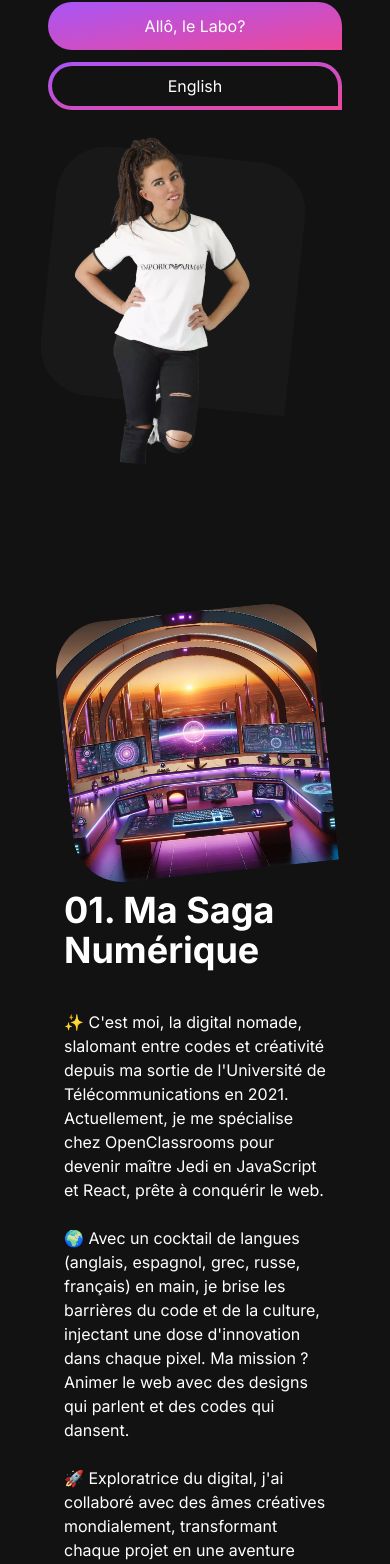
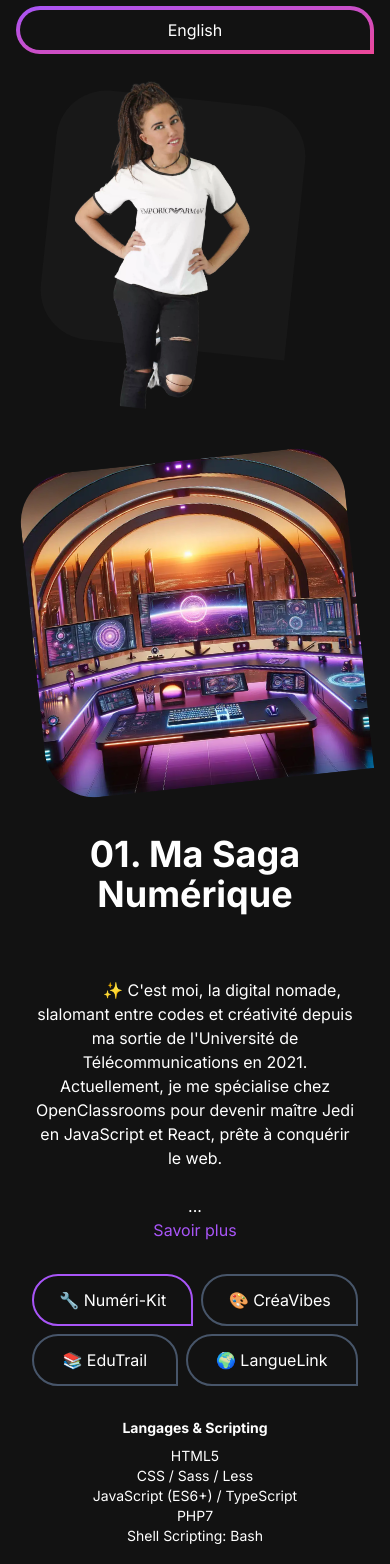
Before and after one commit to capuchinisimos/portfolio-5, a Next.js app: page / in a window 390 px wide. Shown: the part 402-1966 px from the top of the page. Built offline with nearby package versions, Linux system fonts and the light colour scheme.

Commit message:
about section fixing

```diff
--- a/src/app/components/AboutSection.jsx
+++ b/src/app/components/AboutSection.jsx
@@ -2,6 +2,7 @@
 import React, { useTransition, useState } from "react";
 import Image from "next/image";
 import TabButton from "./TabButton";
+
 
 const TAB_DATA = [
   {
@@ -9,8 +10,8 @@ const TAB_DATA = [
     id: "skills",
     content: (
       <>
-        <h3 className="font-bold text-lg mb-2">Langages & Scripting</h3>
-        <ul className="list-disc pl-4 mb-4">
+        <h3 className="font-bold text-sm mb-2">Langages & Scripting</h3>
+        <ul className="list mb-4 text-sm">
           <li>HTML5</li>
           <li>CSS / Sass / Less</li>
           <li>JavaScript (ES6+) / TypeScript</li>
@@ -18,35 +19,35 @@ const TAB_DATA = [
           <li>Shell Scripting: Bash</li>
         </ul>
 
-        <h3 className="font-bold text-lg mb-2">Frameworks & Bibliothèques</h3>
-        <ul className="list-disc pl-4 mb-4">
+        <h3 className="font-bold text-sm mb-2">Frameworks & Bibliothèques</h3>
+        <ul className="list mb-4 text-sm">
           <li>React / Next.js / Gatsby</li>
           <li>Bootstrap / Tailwind</li>
         </ul>
 
-        <h3 className="font-bold text-lg mb-2">Développement Back-End et Bases de Données</h3>
-        <ul className="list-disc pl-4 mb-4">
+        <h3 className="font-bold text-sm mb-2">Développement Back-End et Bases de Données</h3>
+        <ul className="list mb-4 text-sm">
           <li>Node.js</li>
           <li>MongoDB</li>
           <li>MySQL</li>
         </ul>
 
-        <h3 className="font-bold text-lg mb-2">Outils & Infrastructure</h3>
-        <ul className="list-disc pl-4 mb-4">
+        <h3 className="font-bold text-sm mb-2">Outils & Infrastructure</h3>
+        <ul className="list mb-4 text-sm">
           <li>Git / GitHub / GitLab</li>
           <li>Vercel / Netlify / Heroku/ DigitalOcean</li>
           <li>Apache</li>
           <li>HTTPS / SSL / Gestion DNS / Cloudflare</li>
         </ul>
 
-        <h3 className="font-bold text-lg mb-2">Conception & Gestion de Projet</h3>
-        <ul className="list-disc pl-4 mb-4">
+        <h3 className="font-bold text-sm mb-2">Conception & Gestion de Projet</h3>
+        <ul className="list mb-4 text-sm">
           <li>Conception: UML</li>
           <li>Gestion de Projet: Kanban</li>
         </ul>
 
-        <h3 className="font-bold text-lg mb-2">CMS & Optimisation</h3>
-        <ul className="list-disc pl-4">
+        <h3 className="font-bold text-sm mb-2">CMS & Optimisation</h3>
+        <ul className="list text-sm">
           <li>CMS: WordPress / PrestaShop</li>
           <li>Responsive Design / SEO / Accessibilité Web (WCAG)</li>
         </ul>
@@ -58,7 +59,7 @@ const TAB_DATA = [
     id: "education",
     content: (
     <>
-      <ul className="list-disc pl-4">
+      <ul className="list text-sm">
         <li>
           Openclassrooms - Développement d&apos;applications JavaScript React - Titre RNCP Niveau BAC+4 (en cours)
           </li>
@@ -75,16 +76,16 @@ const TAB_DATA = [
     id: "certifications",
     content: (
     <>
-      <h3 className="font-bold text-lg mb-2">Outils de Création</h3>
-      <ul className="list-disc pl-4">
+      <h3 className="font-bold text-sm mb-2">Outils de Création</h3>
+      <ul className="list text-sm">
         <li>Adobe Creative Cloud</li>
         <li>Corel</li>
         <li>Blender</li>
         <li>Figma</li>
       </ul>
 <br/>
-      <h3 className="font-bold text-lg mb-2">Compétences en Design</h3>
-      <ul className="list-disc pl-4 mb-4">
+      <h3 className="font-bold text-sm mb-2">Compétences en Design</h3>
+      <ul className="list mb-4 text-sm">
         <li>2D / 3D</li>
         <li>Motion Design</li>
       </ul>
@@ -95,7 +96,7 @@ const TAB_DATA = [
     title: "Linguistique",
     id: "langues",
     content: (
-      <ul className="list-disc pl-2">
+      <ul className="list text-sm">
         <li>Anglais - C1 </li>
         <li>Français - C1</li>
         <li>Espagnol - C1</li>
@@ -105,6 +106,34 @@ const TAB_DATA = [
     ),
   },
 ];
+
+
+
+
+const ReadMoreText = ({ text, maxLength }) => {
+  const [isReadMore, setIsReadMore] = useState(true);
+
+    // Cette fonction nettoie le texte des entités HTML et gère les sauts de ligne
+
+
+    const toggleReadMore = () => {
+      setIsReadMore(!isReadMore);
+    };
+
+    // On utilise 'substring' pour couper le texte et 'cleanText' pour nettoyer le texte
+
+
+  return (
+    <>
+   <p className="text-base md:text-sm" style={{ whiteSpace: 'pre-wrap' }}>
+      {isReadMore ? text.slice(0, maxLength) + "..." : text}
+      </p>
+      <button onClick={toggleReadMore} className="text-primary-500 hover:text-secondary border-slate-700">
+        {isReadMore ? 'Savoir plus' : 'Montrer moins'}
+      </button>
+    </>
+  );
+};
 
 const AboutSection = () => {
   const [tab, setTab] = useState("skills");
@@ -116,26 +145,33 @@ const AboutSection = () => {
     });
   };
 
-  return (
+
+
+  const fullText = `
+
+            ✨ C'est moi, la digital nomade, slalomant entre codes et créativité depuis ma sortie de l'Université de Télécommunications en 2021. Actuellement, je me spécialise chez OpenClassrooms pour devenir maître Jedi en JavaScript et React, prête à conquérir le web.
+
+
+🌍 Avec un cocktail de langues (anglais, espagnol, grec, russe, français) en main, je brise les barrières du code et de la culture, injectant une dose d'innovation dans chaque pixel. Ma mission ? Animer le web avec des designs qui parlent et des codes qui dansent.
+
+       🚀 Exploratrice du digital, j'ai collaboré avec des âmes créatives mondialement, transformant chaque projet en une aventure unique. Je crois en l'innovation ancrée dans l'authenticité, laissant ma marque sur le web, une ligne de code à la fois.
+
+
+            💥 Prêts pour une odyssée numérique où créativité et technologie fusionnent ? Embarquons ensemble vers l'infini du web.
+
+            `;
+
+             return (
     <section className="text-white" id="about">
       <div className="md:grid md:grid-cols-2 gap-8 items-start py-8 px-4 xl:gap-16 sm:py-16 xl:px-16">
-        <div className="pt-32">
+        <div className="py-8">
         <Image src="/images/setup.webp" alt="setup de geek" width={500} height={500} className="rounded-custom transform rotate-[-6deg]"/></div>
-        <div className="mt-4 md:mt-0 text-left flex flex-col h-full">
+        <div className="mt-4 md:mt-0 text-center flex flex-col h-full">
           <h2 className="text-4xl font-bold text-white mb-4">01. Ma Saga Numérique</h2>
-          <p className="text-base md:text-md">
-            <br/>
-            ✨ C&apos;est moi, la digital nomade, slalomant entre codes et créativité depuis ma sortie de l&apos;Université de Télécommunications en 2021. Actuellement, je me spécialise chez OpenClassrooms pour devenir maître Jedi en JavaScript et React, prête à conquérir le web.
+          <ReadMoreText text={fullText} maxLength={295} />
 
-<br/><br/>
-🌍 Avec un cocktail de langues (anglais, espagnol, grec, russe, français) en main, je brise les barrières du code et de la culture, injectant une dose d&apos;innovation dans chaque pixel. Ma mission ? Animer le web avec des designs qui parlent et des codes qui dansent.
-              <br/ ><br/ >
 
-       🚀 Exploratrice du digital, j&apos;ai collaboré avec des âmes créatives mondialement, transformant chaque projet en une aventure unique. Je crois en l&apos;innovation ancrée dans l&apos;authenticité, laissant ma marque sur le web, une ligne de code à la fois.
-            <br /><br />
-            💥 Prêts pour une odyssée numérique où créativité et technologie fusionnent ? Embarquons ensemble vers l&apos;infini du web.
-          </p>
-          <div className="flex flex-row justify-start flex-wrap mt-8">
+          <div className="flex flex-row justify-center flex-wrap gap-2 mt-8">
             <TabButton
               selectTab={() => handleTabChange("skills")}
               active={tab === "skills"}
@@ -157,16 +193,15 @@ const AboutSection = () => {
               {" "}
               📚 EduTrail{" "}
             </TabButton>
-
             <TabButton
               selectTab={() => handleTabChange("langues")}
               active={tab === "langues"}
             >
               {" "}
               🌍 LangueLink{" "}
-            </TabButton>
+              </TabButton>
           </div>
-          <div className="mt-8">
+          <div className="mt-8 ">
             {TAB_DATA.find((t) => t.id === tab).content}
           </div>
         </div>
--- a/src/app/components/EmailSection.jsx
+++ b/src/app/components/EmailSection.jsx
@@ -52,17 +52,18 @@ const EmailSection = () => {
   return (
     <section
       id="contact"
-      className="grid md:grid-cols-2 my-12 md:my-12 py-24 gap-4 relative"
+      className="grid md:grid-cols-2 my-4 md:my-12 px-3 py-1 gap-4 relative"
     >
       <div className="bg-[radial-gradient(ellipse_at_center,_var(--tw-gradient-stops))] from-primary-900 to-transparent rounded-full h-80 w-80 z-0 blur-lg absolute top-3/4 -left-4 transform -translate-x-1/2 -translate-1/2"></div>
-      <div className="z-30">
-        <h2 className="text-3xl font-bold text-white my-2">
-        <strong style={{ visibility: 'hidden' }}> Océane Verdi développeuse frontend créative
-    </strong> <br></br>
+      <div className="z-30 ">
+      <strong style={{ visibility: 'hidden' }}> Océane Verdi développeuse frontend créative
+    </strong>
+        <h2 className="text-3xl  font-bold text-white my-2">
+
          03. Allô, le Labo?
 
         </h2>
-        <p className="text-white mb-4 max-w-md text-md">
+        <p className="text-white  mb-4 max-w-md text-md">
           {" "}
           Mon inbox, c&apos;est un peu comme la porte d&apos;un frigo : toujours ouverte pour les bonnes idées et les échanges sympas. Lancez-moi un message, et mettons du piquant dans nos projets !
         </p>
--- a/src/app/components/Footer.jsx
+++ b/src/app/components/Footer.jsx
@@ -9,7 +9,7 @@ const Footer = () => {
 
        <Link href={"/#about"}
        className="text-xl  text-white font-semibold">
-       <span> &lt;/Océane dev Paris&gt;</span></Link>
+       <span> &lt;/Océane dev&gt;</span></Link>
        <div className="social-links"  style={{ padding: '10px', display: 'flex', justifyContent: 'center', alignItems: 'center', gap: '20px'  }}>
         <a href={`https://www.facebook.com/sharer/sharer.php?u=${siteUrl}`} target="_blank" rel="noopener noreferrer" title="Share on Facebook">
           <FaFacebookF />
@@ -42,7 +42,7 @@ const Footer = () => {
 
 </div>
         <Link href={"https://oceaneverdi.me/"} target="_blank" rel="noopener noreferrer"
-        className="text-white-600 mt-4 md:mt-0">© 2024 Océane dev Paris. Tous droits réservés.</Link>
+        className="text-white-600 mt-4 md:mt-0">© 2024 Océane dev. Tous droits réservés.</Link>
       </div>
 
 
--- a/src/app/components/HeroSection.jsx
+++ b/src/app/components/HeroSection.jsx
@@ -20,6 +20,7 @@ const HeroSection = () => {
             <strong> Développeuse Front End Passionnée : Océane</strong>  {" "}
             </span>
             <br></br>
+            <span style={{ fontSize: '1.2rem' }}>
             <TypeAnimation
               sequence={[
 
@@ -49,7 +50,7 @@ const HeroSection = () => {
               speed={50}
               repeat={Infinity}
             />
-
+           </span>
           </h1>
           <p className="text-[#ADB7BE] text-base sm:text-lg mb-6 lg:text-xl">
             Exploratrice de l&apos;ère numérique, à la conquête de territoires de code inexplorés...
@@ -77,9 +78,9 @@ const HeroSection = () => {
           initial={{ opacity: 0, scale: 0.5 }}
           animate={{ opacity: 1, scale: 1 }}
           transition={{ duration: 0.5 }}
-          className="col-span-4 place-self-center mt-4 lg:mt-0"
+          className="col-span-4 place-self-center mt-4 pl-8 lg:mt-0"
         >
-         <div className="rounded-full bg-[#181818] w-[250px] h-[250px] lg:w-[400px] lg:h-[400px] relative rounded-custom rotate-[6deg]">
+         <div className="  bg-[#181818] w-[250px] h-[250px] lg:w-[400px] lg:h-[400px] relative rounded-custom rotate-[6deg]">
   <Image
     src="/images/avatar1.webp"
     alt="Océane développeuse web, une jeune fille ambitieuse habillé en t-shirt blanche et jeans noir troué"
--- a/src/app/components/Navbar.jsx
+++ b/src/app/components/Navbar.jsx
@@ -31,7 +31,7 @@ const Navbar = () => {
           href={"/#about"}
           className="text-2xl md:text-5xl text-white font-semibold"
         >
-          &lt;Océane dev Paris&gt;
+          &lt;Océane dev&gt;
 
         </Link>
         <div className="mobile-menu block md:hidden">
--- a/src/app/components/ProjectCard.jsx
+++ b/src/app/components/ProjectCard.jsx
@@ -21,8 +21,8 @@ const ProjectCard = ({ imgUrl, title, description, gitUrl, previewUrl }) => {
           )}
         </div>
       </div>
-      <div className="text-white rounded-b-xl mt-3 bg-[#181818]py-6 px-4">
-        <h3 className="text-xl font-semibold mb-2">{title}</h3>
+      <div className="text-white text-center rounded-b-xl mt-3 bg-[#181818]py-6 px-4 text-sm">
+        <h3 className="text-sm  font-semibold mb-2 ">{title}</h3>
         <p className="text-white">{description}</p>
       </div>
     </div>
--- a/src/app/components/ProjectTag.jsx
+++ b/src/app/components/ProjectTag.jsx
@@ -6,7 +6,7 @@ const ProjectTag = ({ name, onClick, isSelected }) => {
     : "text-white border-slate-600 hover:border-white";
   return (
     <button
-      className={`${buttonStyles} rounded-full border-2 px-6 py-3 text-xl cursor-pointer`}
+      className={`${buttonStyles} rounded-custom flex-grow justify-center border-2 px-3 py-3 text-md cursor-pointer`}
       onClick={() => onClick(name)}
     >
       {name}
--- a/src/app/components/ProjectsSection.jsx
+++ b/src/app/components/ProjectsSection.jsx
@@ -150,7 +150,7 @@ const projectsData = [
     previewUrl: "https://oceaneverdi.me/",
   },
   {
-    id: 18,
+    id: 17,
     title: "PORTFOLIO - V2 : WordPress Custom",
     description: "Personnalisation avancée d'un thème WordPress pour un portfolio unique.",
     image: "/images/projects/portfolio-2/portfolio.gif",
@@ -159,7 +159,7 @@ const projectsData = [
     previewUrl: "https://oceanedev.es/",
   },
   {
-    id: 19,
+    id: 18,
     title: "PORTFOLIO - V3 : Webflow Design",
     description: "Conception et réalisation d'un portfolio avec Webflow pour un design interactif.",
     image: "/images/projects/portfolio-3/portfolio.gif",
@@ -168,7 +168,7 @@ const projectsData = [
     previewUrl: "https://oceane.es/",
   },
   {
-    id: 20,
+    id: 19,
     title: "PORTFOLIO - V4 : Vanilla JS",
     description: "Développement d'un portfolio avec JavaScript pur pour une expérience utilisateur fluide et personnalisée.",
     image: "/images/projects/portfolio-4/1.gif",
@@ -177,7 +177,7 @@ const projectsData = [
     previewUrl: "https://oceaneverdi.dev/",
   },
   {
-    id: 19,
+    id: 20,
     title: "COVERS",
     description: "Design de couvertures captivantes.",
     image: "/images/projects/design/covers/covers1.gif",
@@ -185,7 +185,7 @@ const projectsData = [
 
   },
   {
-    id: 20,
+    id: 21,
     title: "DEPLIANTES",
     description: "Création de dépliants informatifs et attractifs.",
     image: "/images/projects/design/depliantes/dep1.gif",
@@ -193,7 +193,7 @@ const projectsData = [
 
   },
   {
-    id: 19,
+    id: 22,
     title: "FLYERS",
     description: "Conception de flyers percutants.",
     image: "/images/projects/design/flyers/flyers1.gif",
@@ -201,7 +201,7 @@ const projectsData = [
 
   },
   {
-    id: 20,
+    id: 23,
     title: "LOGOS",
     description: "Création de logos marquants.",
     image: "/images/projects/design/logos/lg.gif",
@@ -209,7 +209,7 @@ const projectsData = [
 
   },
   {
-    id: 19,
+    id: 24,
     title: "NEWSLETTERS",
     description: "Design de newsletters engageantes.",
     image: "/images/projects/design/newsletters/neonews.gif",
@@ -217,7 +217,7 @@ const projectsData = [
 
   },
   {
-    id: 20,
+    id: 25,
     title: "BANNIÈRES",
     description: "Conception de bannières visuelles impactantes.",
     image: "/images/projects/design/redes/banners.gif",
@@ -245,22 +245,22 @@ const ProjectsSection = () => {
   };
 return (
   <section id="projects" className="px-4 md:px-8">
-    <h2 className="text-left text-4xl font-bold text-white mt-4 mb-8 md:mb-12">
+    <h2 className="text-center text-4xl font-bold text-white mt-4 mb-8 md:mb-12">
       02. Labo du Code
     </h2>
-    <p className="text-white mb-4 text-left">
+    <p className="text-white mb-4 text-center text-sm">
       Bienvenue dans mon &quot;Labo du Code&quot;, l&apos;antre où la magie du développement prend vie. Ici, chaque projet est une potion unique, distillée à partir de la quintessence de la technologie et de l&apos;art. En franchissant ces portes virtuelles, vous découvrirez des créations nées d&apos;expérimentations audacieuses et d&apos;innovations sans limites. Malgré les serments de confidentialité qui scellent certains de mes travaux dans l&apos;ombre, j&apos;ai le plaisir de lever le voile sur une sélection de mes explorations les plus passionnantes. Ready pour une dose de cool tech ?
     </p>
     <div className="flex flex-wrap justify-center items-center gap-2 py-4 md:py-6">
       <ProjectTag
         onClick={handleTagChange}
         name="Global"
-        isSelected={tag === "Tous"}
+        isSelected={tag === "Global"}
       />
       <ProjectTag
         onClick={handleTagChange}
         name="Business"
-        isSelected={tag === "Corporatifs"}
+        isSelected={tag === "Business"}
       />
       <ProjectTag
         onClick={handleTagChange}
@@ -275,10 +275,10 @@ return (
       <ProjectTag
         onClick={handleTagChange}
         name="Art"
-        isSelected={tag === "Infographie"}
+        isSelected={tag === "Art"}
       />
     </div>
-    <ul ref={ref} className="grid grid-cols-1 sm:grid-cols-2 md:grid-cols-3 gap-4 md:gap-6 p-4">
+    <ul ref={ref} className="grid grid-cols-1 sm:grid-cols-2 md:grid-cols-3 gap-4 md:gap-6 ">
       {filteredProjects.map((project, index) => (
         <motion.li
           key={index}
--- a/src/app/components/TabButton.jsx
+++ b/src/app/components/TabButton.jsx
@@ -7,17 +7,26 @@ const variants = {
 };
 
 const TabButton = ({ active, selectTab, children }) => {
-  const buttonClasses = active ? "text-white" : "text-[#ADB7BE]";
+  const buttonClasses = active
+    "text-[#ADB7BE] bg-transparent hover:bg-slate-600 hover:text-white";
+
+  const borderClasses = active
+    ? "border-primary-500"
+    : "border-slate-600 hover:border-white";
 
   return (
-    <button onClick={selectTab}>
-      <p className={`mr-3 font-semibold hover:text-white ${buttonClasses}`}>
+    <button
+      onClick={selectTab}
+      className={`${buttonClasses} ${borderClasses} rounded-custom border-2 px-3 py-3 text-md cursor-pointer justify-center flex items-center flex-grow`}
+    >
+      <p className="texte-white">
         {children}
       </p>
       <motion.div
+        initial={false}
         animate={active ? "active" : "default"}
         variants={variants}
-        className="h-1 bg-primary-500 mt-2 mr-3"
+        className="h-1 absolute bottom-0 left-0 right-0 mx-auto"
       ></motion.div>
     </button>
   );
--- a/src/app/page.js
+++ b/src/app/page.js
@@ -16,7 +16,7 @@ export default function Home() {
 
 
       <Navbar />
-      <div className="container mt-24 mx-auto px-12 py-4">
+      <div className="container mt-24 mx-auto px-4 py-4">
         <HeroSection />
 
         <AboutSection />
```
